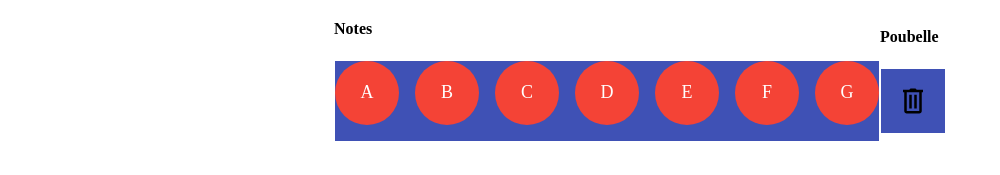
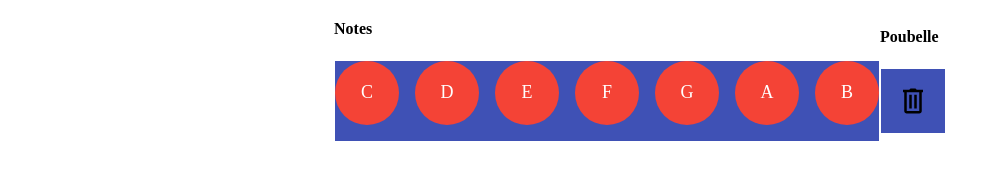
Before and after one commit to Florian-Piault/Synesthesia, a Vue app in the folder ht-sound/: page / in a window 1280 px wide. Shown: the part 608-783 px from the top of the page, without its empty margins (0-1000 px from the left). Built offline with nearby package versions, Linux system fonts and the light colour scheme.

Commit message:
package lock resolved

```diff
--- a/ht-sound/src/App.vue
+++ b/ht-sound/src/App.vue
@@ -59,13 +59,13 @@ export default {
       sheet: [],
       trash: [],
       availableNotes: [
-        { name: "A" },
-        { name: "B" },
         { name: "C" },
         { name: "D" },
         { name: "E" },
         { name: "F" },
         { name: "G" },
+        { name: "A" },
+        { name: "B" },
       ],
     };
   },
```
Also changed, not shown: 1 other file (tests, documents, lock files or other folders).
